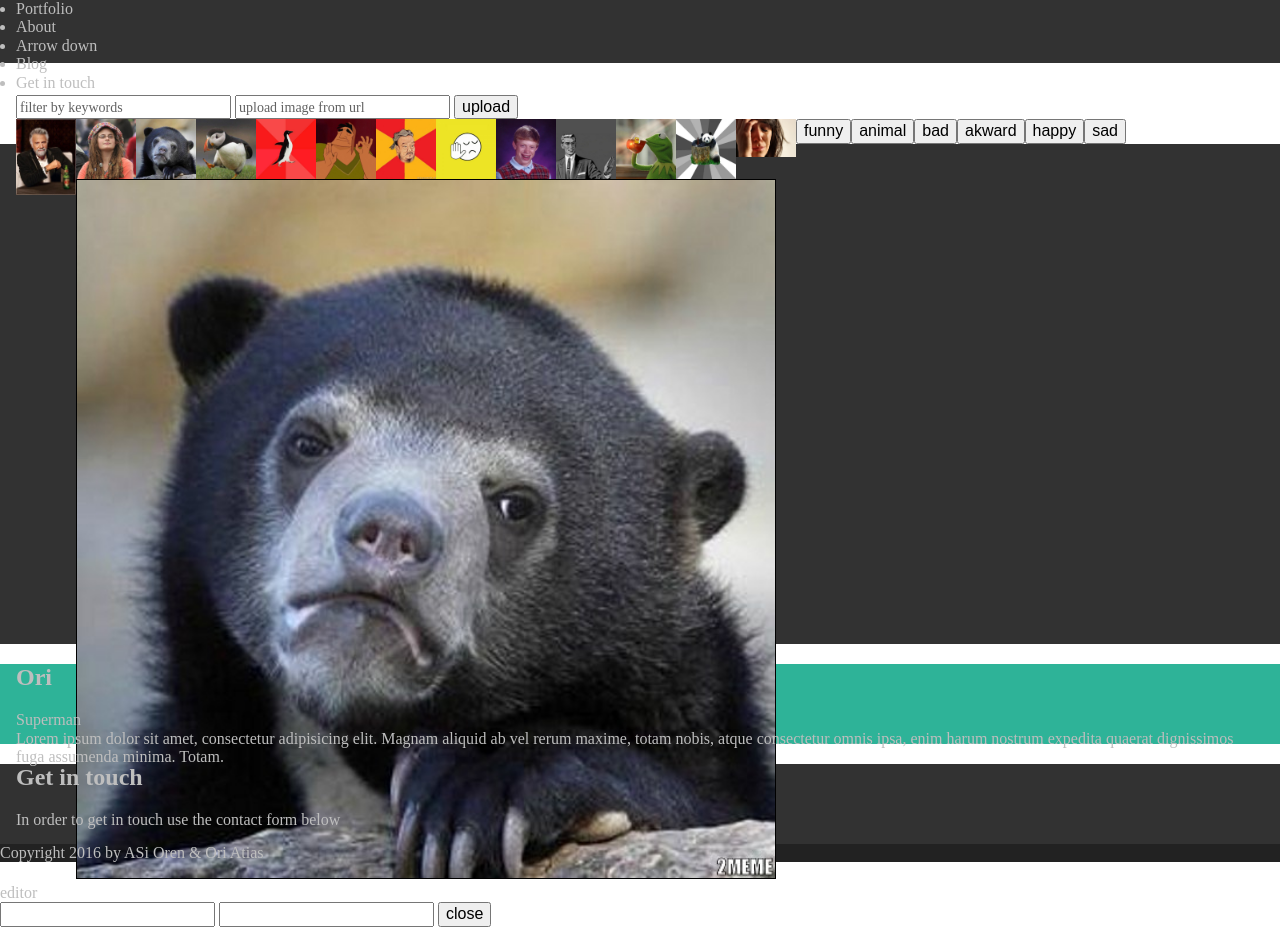
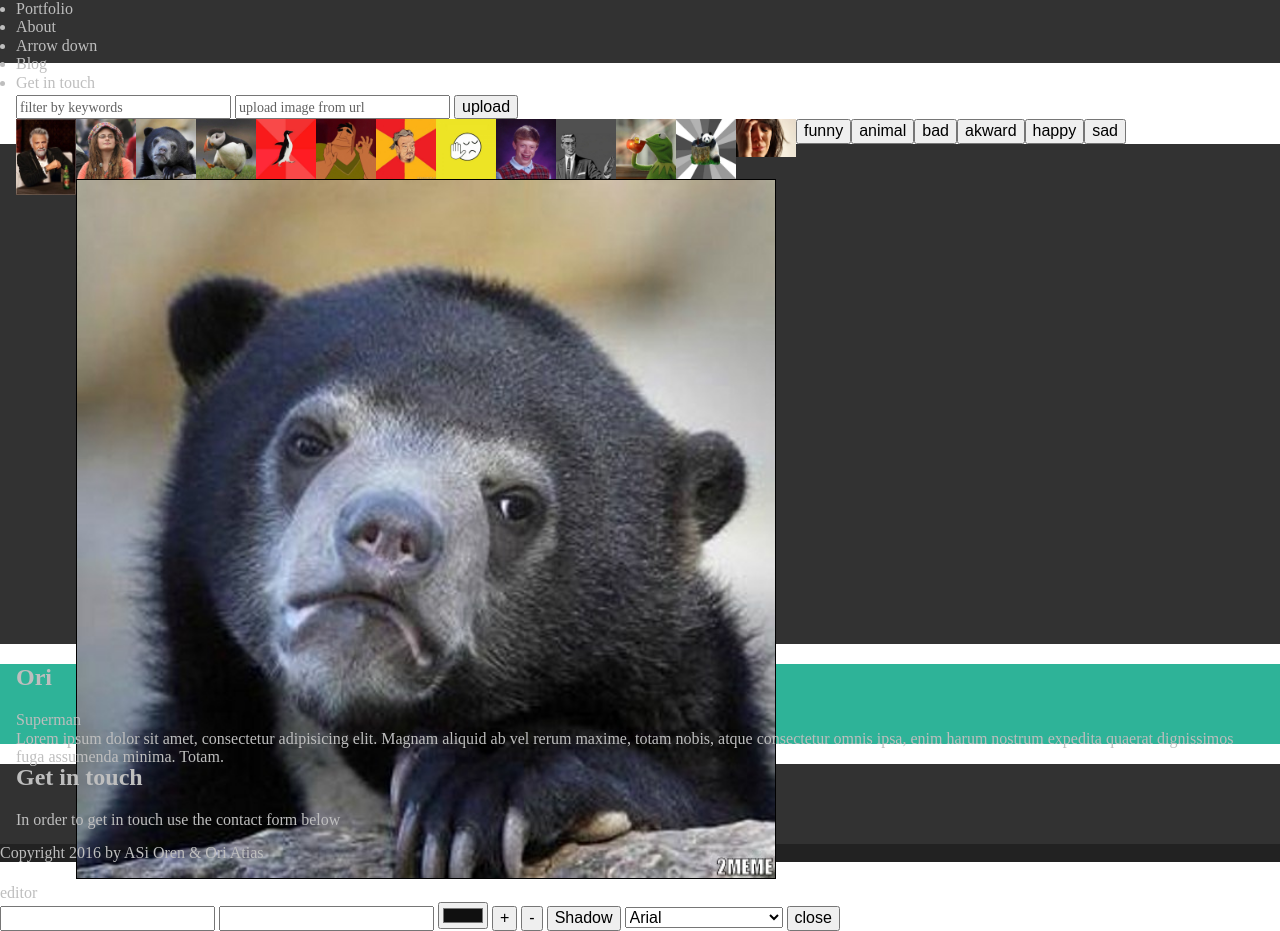
Before and after one commit to oriati/memeGen, a website: page index.html in a window 1280 px wide. Drawn offline with nearby package versions, Linux system fonts and the light colour scheme; files that its build step writes are made by us from their sources; a web font is replaced by a local one.

Commit message:
editor progress

```diff
--- a/index.html
+++ b/index.html
@@ -25,7 +25,7 @@
     </header>
 
     <main>
-        <div class="meme-chooser">
+        <div class="meme-chooser ">
 
             <div class="controls">
                 <div class="container">
@@ -50,13 +50,35 @@
         <div class="editor">
 
             <canvas class="editor-canvas" width="600" height="600">Sorry, no canvas available</canvas>
+            <img style= "display:none" id= "testCan-image" src="assets/memes/3.jpg">
+
             <div>editor</div>
-            <div class="editor-tools"></div>
-                <input type="text" onkeyup="addText(this,'top')" class="input-text">
-                <input type="text" onkeyup="addText(this,'bot')" class="input-text-bot">
-            <img style= "display:none" id= "testCan-image" src="assets/memes/3.jpg">
+
+            <div class="editor-tools">
+                <input type="text" onkeyup="renderImage()" class="editor-tools__text-top">
+                <input type="text" onkeyup="renderImage()" class="editor-tools__text-bot">
+
+
+
+                <input type="color" oninput="updateFont('color', this.value)" class="editor-font__color" value="#101010">
+
+
+                <button onclick = "updateFont('sizeMod', 2)"> + </button>
+                <button onclick = "updateFont('sizeMod', -2)"> - </button>
+
+                <button onclick = "updateFont('shadow')">Shadow</button>
+
+                <select onChange="updateFont()" class="editor-tools__font">
+                    <option value="Arial">Arial</option>
+                    <option value="Verdana">Verdana</option>
+                    <option value="Times New Roman">Times New Roman</option>
+                    <option value="Courier New">Courier New</option>
+                </select>
+
             <button onclick="toggleMode()">close</button>
+            </div>
         </div>
+
 
     </main>
 
--- a/js/editor.js
+++ b/js/editor.js
@@ -1,8 +1,14 @@
 'use strict'
 
-var gCanvas;
 var gCtx;
 var gElImg;
+var gFont = {
+    shadow : false,
+    weight : 'bold',
+    size : 25,
+    font  : 'Arial',
+    color : '#fff'}
+
 
 /** */var font = 'Segoe UI';
 
@@ -12,25 +18,52 @@ function testCanvas(){
     drawTemplate(testImg);
 }
 
+
+
+function updateFont(paramType, value){
+    gFont.font = document.querySelector('.editor-tools__font').value;
+    switch (paramType) {
+        case 'sizeMod': gFont.size += value;
+            break;
+        case 'color': gFont.color = value;
+            break;
+        case 'shadow': gFont.shadow = (gFont.shadow)? false : true;
+            break;
+
+        default:
+            break;
+    }
+    console.log('font', gFont.font);
+    console.log('size', gFont.size);
+    console.log('color', gFont.color);
+    renderImage();
+}
+
 function drawTemplate(elImg) {
     gElImg = elImg;
-    console.log('creating');
-    gCanvas = document.querySelector('.editor-canvas');
-    gCtx = gCanvas.getContext('2d');
+    var canvas = document.querySelector('.editor-canvas');
+    gCtx = canvas.getContext('2d');
     gCtx.drawImage(elImg, 0, 0, 600, 600);
 }
-function addText (){
+
+function renderImage (){
     gCtx.drawImage(gElImg, 0, 0, 600, 600);
-    gCtx.font = '60px '+ font ;
-    var txtTop = document.querySelector('.input-text-top').value;
-    var txtBot = document.querySelector('.input-text-bot').value;
-    console.log('txtTop', txtTop);
-    console.log('txtBot', txtBot);
+    // ctx.font="30px Arial";
+    gCtx.font = gFont.weight+' '+ gFont.size+'px ' + gFont.font ;
+    gCtx.fillStyle = gFont.color;
+    if (gFont.shadow){
+        gCtx.shadowColor = 'gray';
+        gCtx.shadowBlur = 10;
+        gCtx.shadowOffsetX = 3;
+        gCtx.shadowOffsetY = 3;
+    } else {
+        gCtx.shadowColor = 'gray';
+        gCtx.shadowBlur = 0;
+        gCtx.shadowOffsetX = 0;
+        gCtx.shadowOffsetY = 0;
+    }
+    var txtTop = document.querySelector('.editor-tools__text-top').value;
+    var txtBot = document.querySelector('.editor-tools__text-bot').value;
     gCtx.fillText(txtTop, 50, 100);
     gCtx.fillText(txtBot, 50, 500);
-    // var currCanvas = document.querySelector('.editor-canvas');
-    // gCtx.drawImage(currCanvas,0,0,600,600);
 }
-
-console.log('canvas', gCanvas);
-console.log('ctx', gCtx);
--- a/js/main.js
+++ b/js/main.js
@@ -93,10 +93,10 @@ function toggleMode(trigger) {
     if (trigger === 'url') {
         var urlImage = document.querySelector('#url-input').value;
         console.log(urlImage);
-        createMeme(urlImage);
+        drawTemplate(urlImage);
     }
     else if (trigger) {
-        createMeme(trigger);
+        drawTemplate(trigger);
         document.querySelector('main').classList.add('editor-mode');
     } else {
         document.querySelector('main').classList.remove('editor-mode');
```
